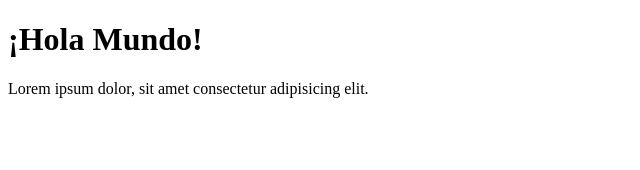
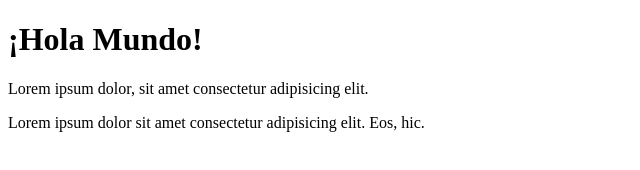
Before and after one commit to kolibri82/proyectoHTML, a plain HTML site: page index.html in a window 1280 px wide. Shown: the whole page, without its empty margins (0-640 px from the left). Drawn offline with Linux system fonts and the light colour scheme.

Commit message:
add new change in body

```diff
--- a/index.html
+++ b/index.html
@@ -8,5 +8,6 @@
 <body>
     <h1>¡Hola Mundo!</h1>
     <p>Lorem ipsum dolor, sit amet consectetur adipisicing elit.</p>
+    <p>Lorem ipsum dolor sit amet consectetur adipisicing elit. Eos, hic.</p>
 </body>
 </html>
```
Also changed, not shown: 1 other file.
